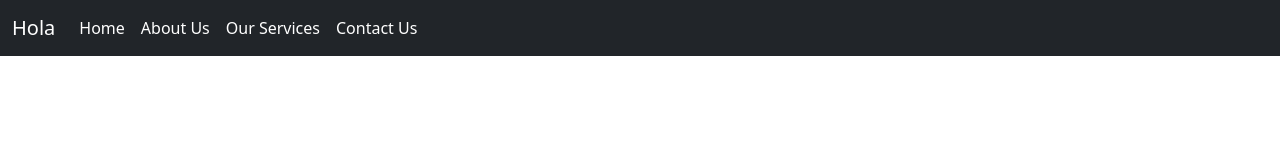
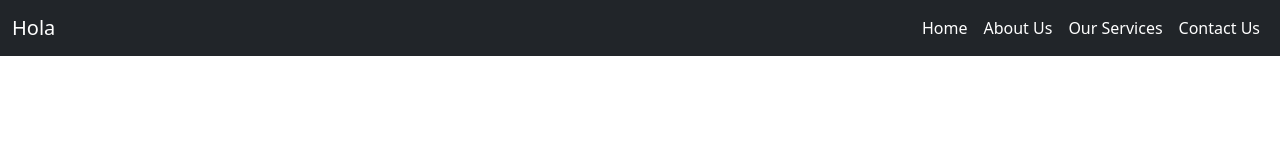
Before and after one commit to Siva9727/Landing-Page, a plain HTML site: page index.html in a window 1280 px wide. Drawn offline with nearby package versions, Linux system fonts and the light colour scheme.

Commit message:
navbar completed

```diff
--- a/index.html
+++ b/index.html
@@ -11,11 +11,15 @@
 <body>
     <!-- Navbar section -->
     <nav class="navbar navbar-expand-lg bg-dark">
-        <div class="container-fluid">
-          <a class="navbar-brand" href="#" style="color: white;">Hola</a>
-          <button class="navbar-toggler" type="button" data-bs-toggle="collapse" data-bs-target="#navbarNav" aria-controls="navbarNav" aria-expanded="false" aria-label="Toggle navigation">
-            <span class="navbar-toggler-icon"></span>
-          </button>
+        <div class="container-fluid header">
+            <div class="logo">
+                <a class="navbar-brand" href="#" style="color: white;">Hola</a>
+                <button class="navbar-toggler" type="button" data-bs-toggle="collapse" data-bs-target="#navbarNav" aria-controls="navbarNav" aria-expanded="false" aria-label="Toggle navigation">
+                <span class="navbar-toggler-icon"></span>
+                </button>
+            </div>
+
+
           <div class="collapse navbar-collapse" id="navbarNav">
             <ul class="navbar-nav" >
               <li class="nav-item">
--- a/style.css
+++ b/style.css
@@ -9,3 +9,10 @@
 .navbar-toggler {
     color: white;
 }
+.header{
+    display: flex !important;
+    justify-content: space-between;
+}
+.navbar-expand-lg .navbar-collapse{
+    justify-content: flex-end;
+}
```
